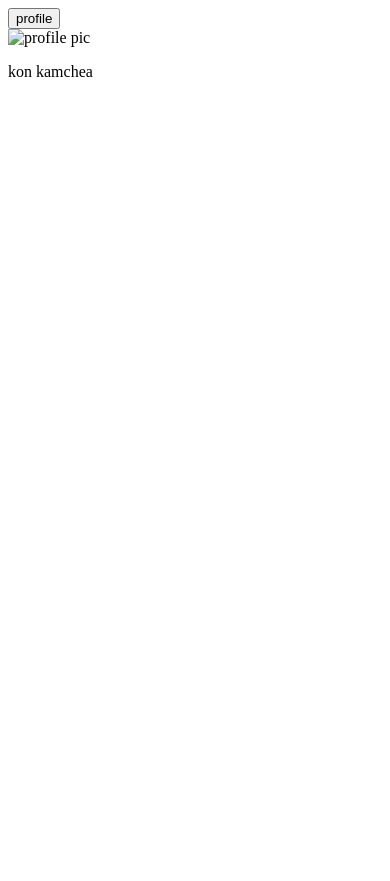
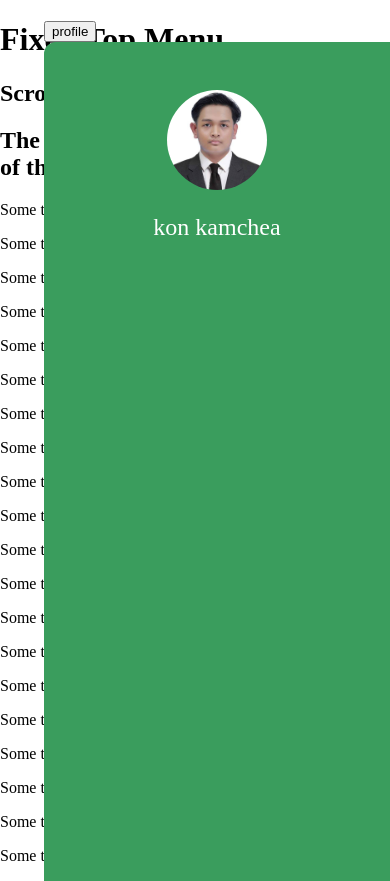
Before and after one commit to Nhaaa4/WebDesign_Team-Project, a plain HTML site: page Profile/index.html in a window 390 px wide. Before the commit the page ends 844 px from the top, so only its background shows below. Drawn offline with Linux system fonts and the light colour scheme.

Commit message:
update profile information responsive

```diff
--- a/Profile/index.html
+++ b/Profile/index.html
@@ -4,17 +4,47 @@
     <meta charset="UTF-8">
     <meta name="viewport" content="width=device-width, initial-scale=1.0">
     <title>Profile</title>
+    <link rel="stylesheet" href="./style.css">
 </head>
 <body>
     <div class="profileBar">
-        <button class="profile" onclick="clickProfile()">profile</button>
-        <div id="profile">
+        <button class="openprofileButton" onclick="clickProfile()">profile</button>
+        <div class="profile" id="profile">
             <div class="profilePic">
-                <img src="#" alt="profile pic">
-                <p class="name">kon kamchea</p>
+                <div class="profileResponsive">
+                    <img src="../img/photo_2024-11-27_21-49-34.jpg" alt="profile pic">
+                    <p class="name">kon kamchea</p>
+                </div>
             </div>
         </div>
     </div>
+
+    </div>
+    <h1>Fixed Top Menu</h1>
+    <h2>Scroll this page to see the effect</h2>
+    <h2>The navigation bar will stay at the top of the page while scrolling</h2>
+
+    <p>Some text some text some text some text..</p>
+    <p>Some text some text some text some text..</p>
+    <p>Some text some text some text some text..</p>
+    <p>Some text some text some text some text..</p>
+    <p>Some text some text some text some text..</p>
+    <p>Some text some text some text some text..</p>
+    <p>Some text some text some text some text..</p>
+    <p>Some text some text some text some text..</p>
+    <p>Some text some text some text some text..</p>
+    <p>Some text some text some text some text..</p>
+    <p>Some text some text some text some text..</p>
+    <p>Some text some text some text some text..</p>
+    <p>Some text some text some text some text..</p>
+    <p>Some text some text some text some text..</p>
+    <p>Some text some text some text some text..</p>
+    <p>Some text some text some text some text..</p>
+    <p>Some text some text some text some text..</p>
+    <p>Some text some text some text some text..</p>
+    <p>Some text some text some text some text..</p>
+    <p>Some text some text some text some text..</p>
+  </div>
     <script src="./script.js"></script>
 </body>
 </html>
--- a/Profile/style.css
+++ b/Profile/style.css
@@ -0,0 +1,35 @@
+body
+{
+    margin: 0px;
+}
+.profileBar
+{
+    overflow: hidden;
+    position: fixed;
+    right: 0;
+
+}
+.profile{
+    padding: 2em;
+    align-items: center;
+    width: 250px;
+    height: 100vh;
+    background-color: #3A9D5D;
+    color: white;
+    font-size: 1.5em;
+    border-radius: 0.5em 0 0 0.5em;
+}
+.profileResponsive
+{
+    width: auto;
+    display: flex;
+    flex-direction: column;
+    justify-content: center;
+    align-items: center;
+}
+.profilePic img
+{
+    width: 40%;
+    height: auto;
+    border-radius: 50%;
+}
```
